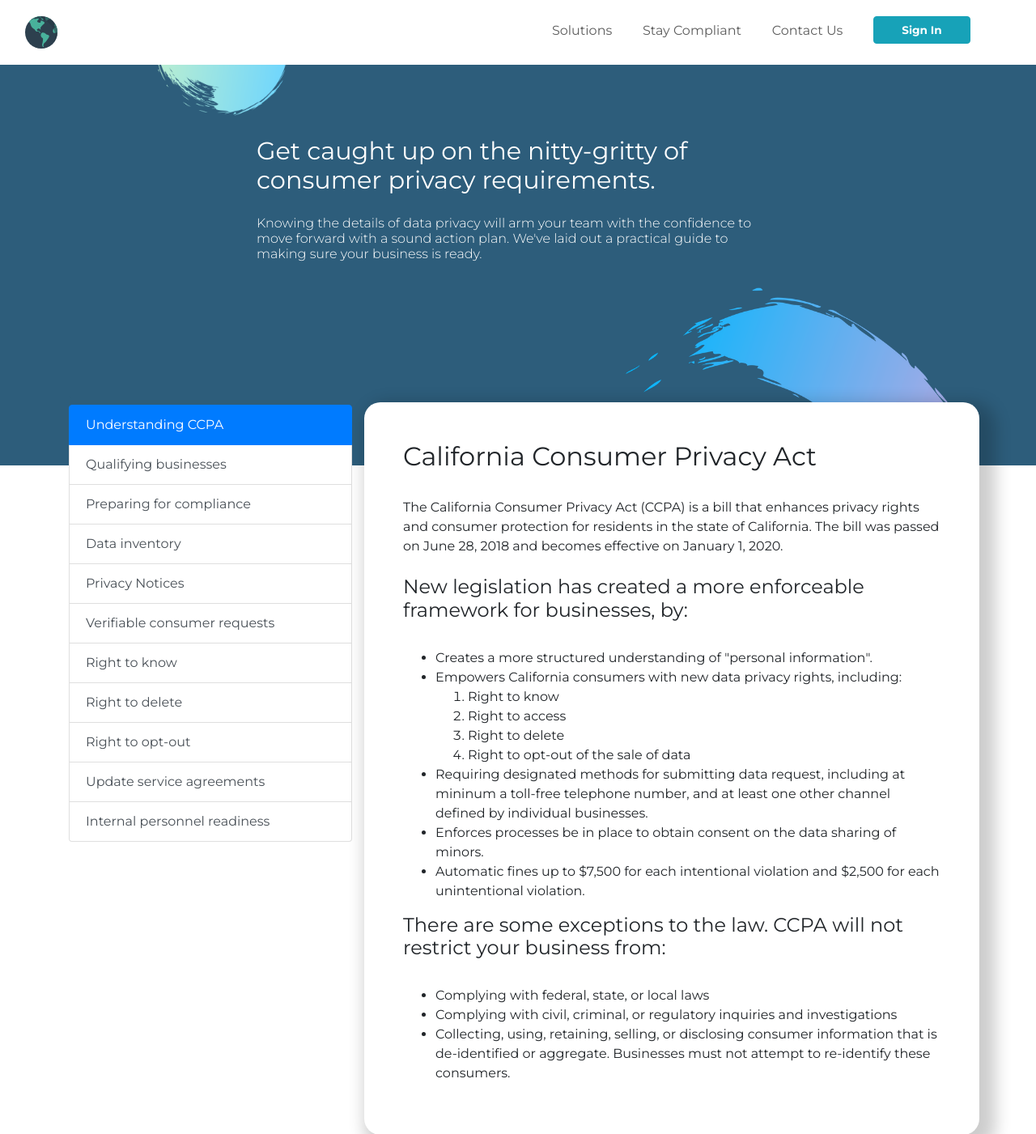
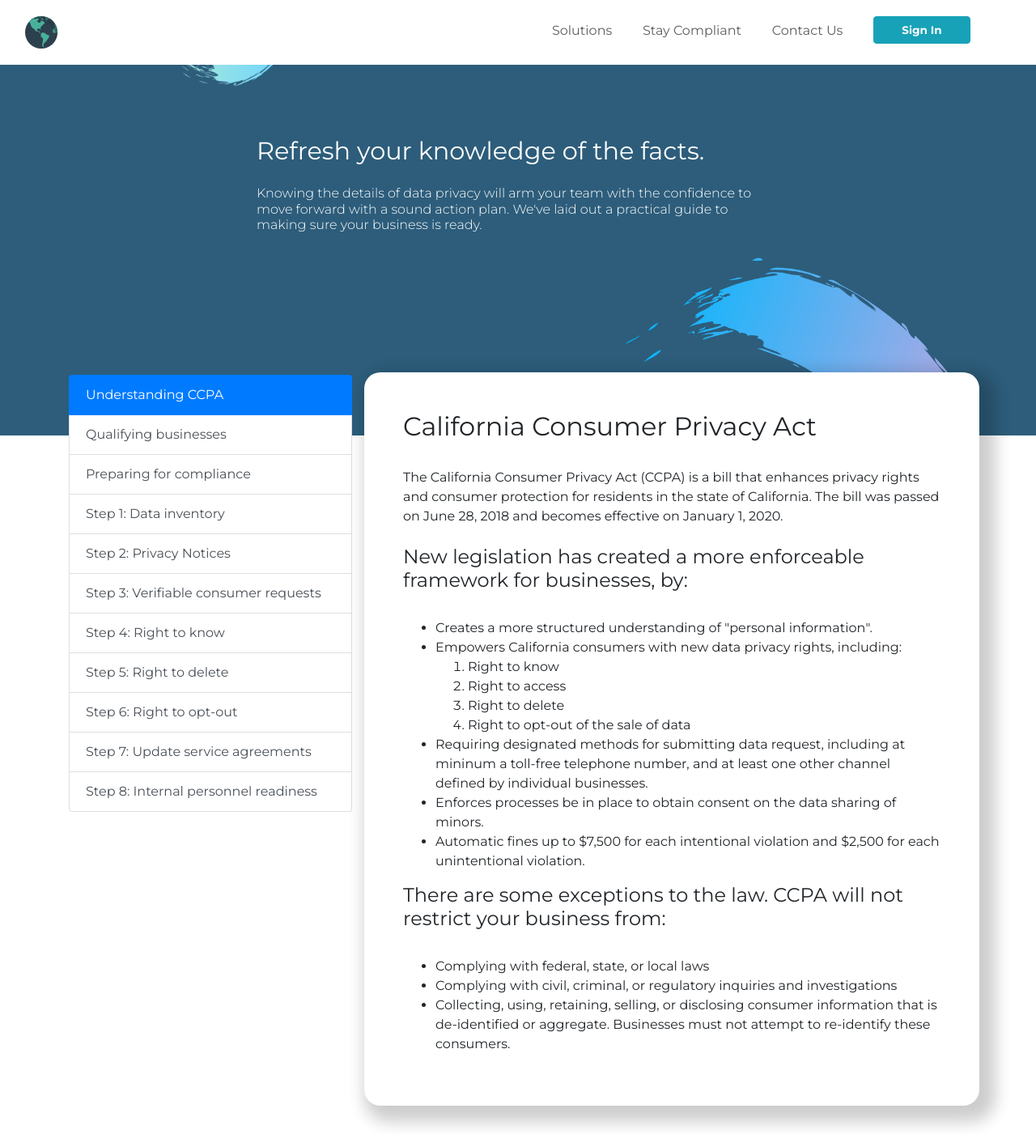
Before and after one commit to Aarongramlich/braveheartWebsite, a Django app: page /compliance/ in a window 1280 px wide. Shown: the top 1401 px of the page at 81% size. Run offline with Django 3.2, Linux system fonts and the light colour scheme; some libraries are stand-ins or nearby versions.

Commit message:
changes to html pages getting ready for mvp go-live

```diff
--- a/website_app/templates/website_app/compliance_detail.html
+++ b/website_app/templates/website_app/compliance_detail.html
@@ -8,7 +8,7 @@
 	<div class="jumbotron" style="background-color:#2d5d7b;">
 
 		<div id='compliance_banner'>
-			<h1 class='heroStatement' style="font-size: 1.9em;font-weight: 400;text-align:  left;">Get caught up on the nitty-gritty of consumer privacy requirements.</h1>
+			<h1 class='heroStatement' style="font-size: 1.9em;font-weight: 400;text-align:  left;">Refresh your knowledge of the facts.</h1>
 			<h6 class='mt-4' style="font-weight: 300;text-align: left;">Knowing the details of data privacy will arm your team with the confidence to move forward with a sound action plan. We've laid out a practical guide to making sure your business is ready.</h6>
 		</div>
 	</div>
@@ -28,14 +28,14 @@
       <a class="list-group-item list-group-item-action active" id="list-h1" data-toggle="list" href="#list-1" role="tab" aria-controls="home">Understanding CCPA</a>
       <a class="list-group-item list-group-item-action" id="list-h2" data-toggle="list" href="#list-2" role="tab" aria-controls="profile">Qualifying businesses</a>
       <a class="list-group-item list-group-item-action" id="list-h3" data-toggle="list" href="#list-3" role="tab" aria-controls="messages">Preparing for compliance</a>
-      <a class="list-group-item list-group-item-action" id="list-h4" data-toggle="list" href="#list-4" role="tab" aria-controls="messages">Data inventory</a>
-      <a class="list-group-item list-group-item-action" id="list-h5" data-toggle="list" href="#list-5" role="tab" aria-controls="messages">Privacy Notices</a>
-      <a class="list-group-item list-group-item-action" id="list-h6" data-toggle="list" href="#list-6" role="tab" aria-controls="messages">Verifiable consumer requests</a>
-      <a class="list-group-item list-group-item-action" id="list-h7" data-toggle="list" href="#list-7" role="tab" aria-controls="messages">Right to know</a>
-      <a class="list-group-item list-group-item-action" id="list-h8" data-toggle="list" href="#list-8" role="tab" aria-controls="messages">Right to delete</a>
-      <a class="list-group-item list-group-item-action" id="list-h9" data-toggle="list" href="#list-9" role="tab" aria-controls="messages">Right to opt-out</a>
-      <a class="list-group-item list-group-item-action" id="list-h10" data-toggle="list" href="#list-10" role="tab" aria-controls="messages">Update service agreements</a>
-      <a class="list-group-item list-group-item-action" id="list-h11" data-toggle="list" href="#list-11" role="tab" aria-controls="messages">Internal personnel readiness</a>
+      <a class="list-group-item list-group-item-action" id="list-h4" data-toggle="list" href="#list-4" role="tab" aria-controls="messages">Step 1: Data inventory</a>
+      <a class="list-group-item list-group-item-action" id="list-h5" data-toggle="list" href="#list-5" role="tab" aria-controls="messages">Step 2: Privacy Notices</a>
+      <a class="list-group-item list-group-item-action" id="list-h6" data-toggle="list" href="#list-6" role="tab" aria-controls="messages">Step 3: Verifiable consumer requests</a>
+      <a class="list-group-item list-group-item-action" id="list-h7" data-toggle="list" href="#list-7" role="tab" aria-controls="messages">Step 4: Right to know</a>
+      <a class="list-group-item list-group-item-action" id="list-h8" data-toggle="list" href="#list-8" role="tab" aria-controls="messages">Step 5: Right to delete</a>
+      <a class="list-group-item list-group-item-action" id="list-h9" data-toggle="list" href="#list-9" role="tab" aria-controls="messages">Step 6: Right to opt-out</a>
+      <a class="list-group-item list-group-item-action" id="list-h10" data-toggle="list" href="#list-10" role="tab" aria-controls="messages">Step 7: Update service agreements</a>
+      <a class="list-group-item list-group-item-action" id="list-h11" data-toggle="list" href="#list-11" role="tab" aria-controls="messages">Step 8: Internal personnel readiness</a>
       <!-- <a class="list-group-item list-group-item-action" id="list-settings-list" data-toggle="list" href="#list-settings" role="tab" aria-controls="settings">Mandatory security measures</a> -->
     </div>
     </div>
--- a/website_app/templates/website_app/index.html
+++ b/website_app/templates/website_app/index.html
@@ -141,7 +141,7 @@
 				<div class="btn btn-link" style="text-align:left">See whitepaper</div>
 			</div>
 
-			<div class="col-sm resourceTitle mt-5"><h4>Product Demos</h4>
+			<!-- <div class="col-sm resourceTitle mt-5"><h4>Product Demos</h4>
 				<br><div class="resourceBody">Wondering what Braveheart Data can do for your business? Visit our library of demo videos to find out.</div>
 				<br>
 				<br>
@@ -149,7 +149,7 @@
 				<br>
 				<br>
 				<div class="btn btn-link" style="text-align:left">Watch now</div>
-			</div>
+			</div> -->
 		</div>
 </div>
 </div>
```
Also changed, not shown: website_app/templates/website_app/prospect_detail.html (added, +42 -0 lines), website_app/templates/website_app/prospect_form.html (+15 -3 lines), db.sqlite3.
